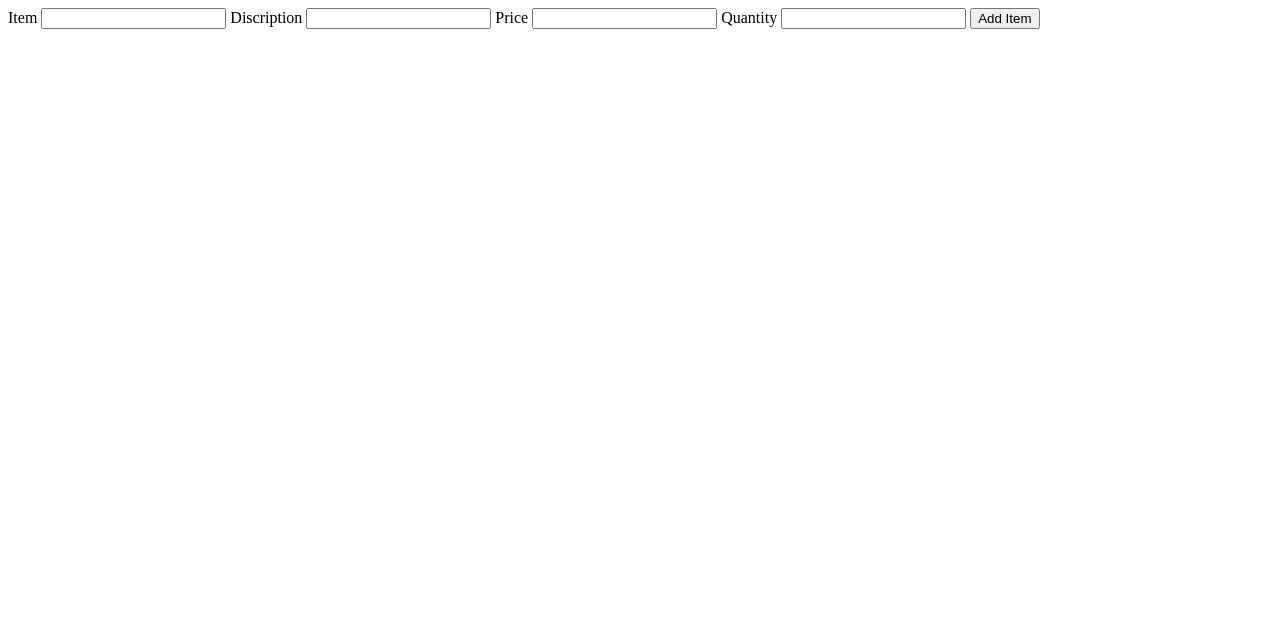
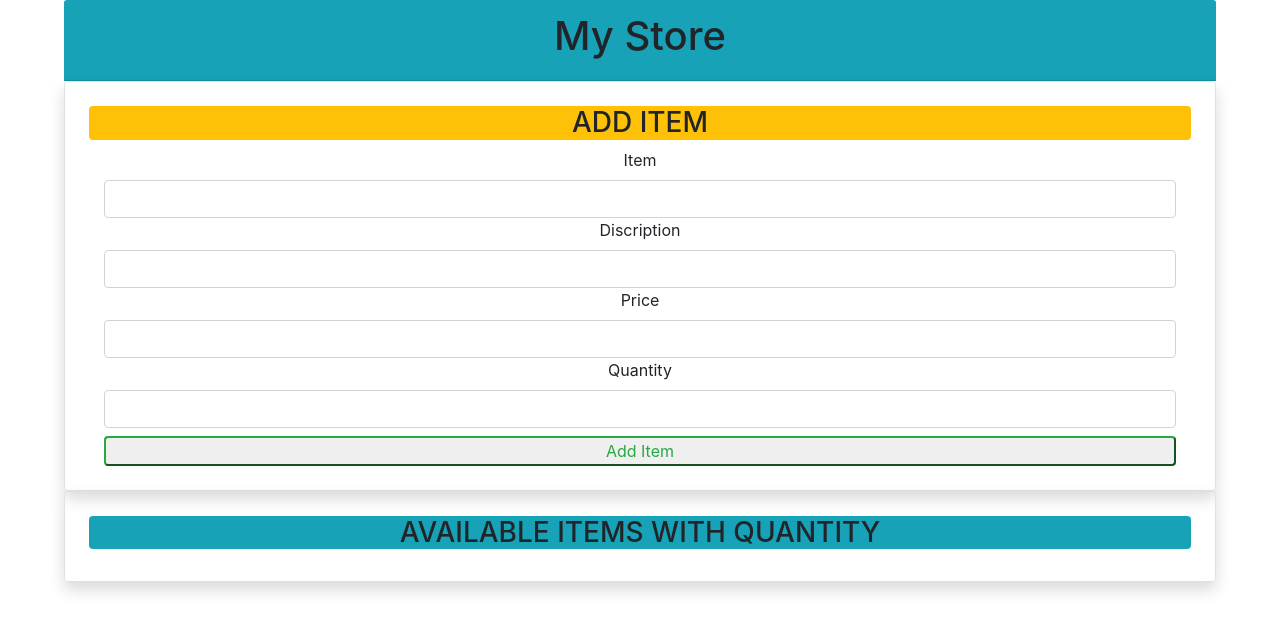
Before and after one commit to rahuldeshm/projects, a plain HTML site: page index.html in a window 1280 px wide. Drawn offline with nearby package versions, Linux system fonts and the light colour scheme; no server answers.

Commit message:
Updated with some specifications 1. added bootstraps 2. added updated crudcrud 3. added stylesheet.

```diff
--- a/index.html
+++ b/index.html
@@ -1,24 +1,44 @@
 <!DOCTYPE html>
 <html>
     <head>
+        <meta charset="utf-8">
+        <meta name="viewport" content="width=device-width, initial-scale=1, shrink-to-fit=no">
         <title>Store Name</title>
+        <link rel="stylesheet" href="style.css">
+        <link rel="stylesheet" href="https://cdn.jsdelivr.net/npm/bootstrap@4.3.1/dist/css/bootstrap.min.css" integrity="sha384-ggOyR0iXCbMQv3Xipma34MD+dH/1fQ784/j6cY/iJTQUOhcWr7x9JvoRxT2MZw1T" crossorigin="anonymous">
     </head>
     <body>
-        <div>
-        <form id="form">
-            <label for="item">Item</label>
-            <input type="text" id="item" name="item">
-            <label for="discription">Discription</label>
-            <input type="text" id="discription" name="discription">
-            <label for="price">Price</label>
-            <input type="text" id="price" name="price">
-            <label for="quantity">Quantity</label>
-            <input type="text" id="quantity" name="quantity">
-            <input type="button" id="button" value="Add Item">
+        <header class="card-header bg-info">
+            <H1>My Store</H1>
+        </header>
+
+        <div id="div" class="form rounded border shadow  p-4">
+        <h3 class="bg-warning rounded">ADD ITEM</h3>
+        <form id="form" class="col ">
+            <div class="flex-row">
+                <label for="item">Item</label>
+                <input type="text" id="item" name="item" class="form-control">
+            </div>
+            <div>
+                <label for="discription">Discription</label>
+                <input type="text" id="discription" name="discription" class="form-control">
+            </div>
+            <div>
+                <label for="price">Price</label>
+                <input type="text" id="price" name="price" class="form-control">
+            </div>
+            <div>
+                <label for="quantity">Quantity</label>
+                <input type="text" id="quantity" name="quantity" class="form-control">
+            </div>
+            <div>
+                <input type="button" id="button" value="Add Item" class="rounded mt-2 btn-block btn-outline-success">
+            </div>
+
         </form>
         </div>
-        <div id="items">
-            <ul></ul>
+        <div id="items" class="form rounded border shadow  p-4">
+            <h3 class="bg-info rounded">AVAILABLE ITEMS WITH QUANTITY</h3>
         </div>
         <script language="JavaScript" type="text/javascript" >
             const additem = document.getElementById("button");
@@ -35,7 +55,7 @@
                     "price":price,
                     "quantity":quantity
                 }
-                axios.post("https://crudcrud.com/api/988b3ed5647a4db9a5ef0b4365def96b/AppointmentData",obj)
+                axios.post("https://crudcrud.com/api/bd33c54a80a94b9dabd955b2d19d1d6e/AppointmentData",obj)
                     .then(res =>{
                       showOnScreen(res.data);
                       cleareditdata()
@@ -47,7 +67,7 @@
             }
 
             document.addEventListener("DOMContentLoaded",()=>{
-                axios.get("https://crudcrud.com/api/988b3ed5647a4db9a5ef0b4365def96b/AppointmentData")
+                axios.get("https://crudcrud.com/api/bd33c54a80a94b9dabd955b2d19d1d6e/AppointmentData")
                   .then((response)=>{
                     for(var i=0; i<response.data.length; i++){
                       showOnScreen(response.data[i]);
@@ -57,11 +77,17 @@
             })
             function showOnScreen(obj){
                 const parentEme=document.getElementById('items')
-                const childEle=document.createElement('ul')
+                const childEle=document.createElement('div')
+                childEle.classList.add('rounded')
+                childEle.classList.add('shadow')
+                childEle.classList.add('p-3')
                 childEle.textContent=obj.item +'  -   '+ obj.discription +'  -  '+obj.price+' - '+obj.quantity
                 const buy1=document.createElement('input')
                 const buy2=document.createElement('input')
                 const buy3=document.createElement('input')
+                buy1.classList.add("btn-outline-warning")
+                buy2.classList.add("btn-outline-warning")
+                buy3.classList.add("btn-outline-warning")
                 buy1.type="button"
                 buy1.id=obj._id;
                 buy1.value='BUY1'
@@ -99,7 +125,7 @@
                 obj.quantity=obj.quantity-num
                 let reqid = obj._id
                 delete obj._id
-                axios.put(`https://crudcrud.com/api/988b3ed5647a4db9a5ef0b4365def96b/AppointmentData/${reqid}`,obj)
+                axios.put(`https://crudcrud.com/api/bd33c54a80a94b9dabd955b2d19d1d6e/AppointmentData/${reqid}`,obj)
                     .then(res =>{
                         showOnScreen(obj);
                         obj._id=reqid
--- /dev/null
+++ b/style.css
@@ -0,0 +1,6 @@
+#div,header,#items{
+    text-align: center;
+    margin-top: 5px;
+    margin :auto;
+    width: 90%;
+}
```
